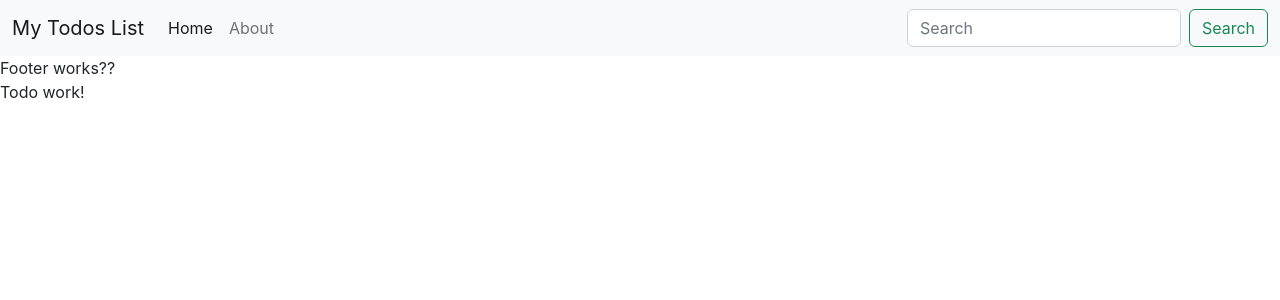
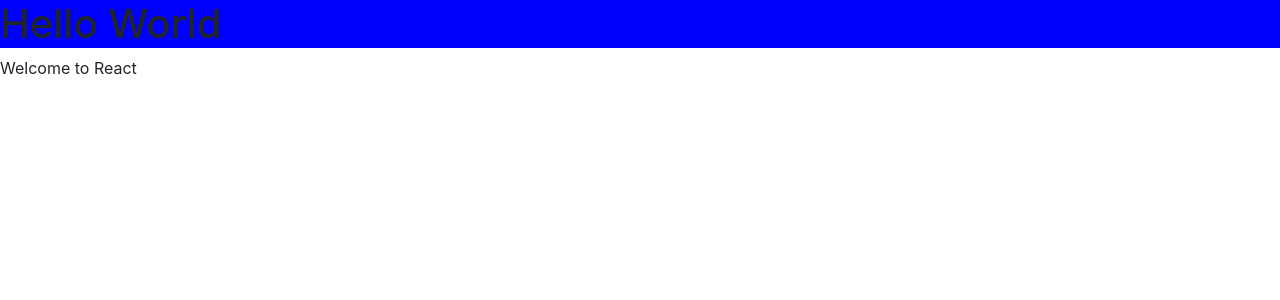
Before and after one commit to usmantasaddaq/mytodolist, a React (Create React App) app: page / in a window 1280 px wide. Shown: the top 300 px of the page. Built offline with nearby package versions, Linux system fonts and the light colour scheme.

Commit message:
mycomment

```diff
--- a/src/App.css
+++ b/src/App.css
@@ -36,3 +36,6 @@
     transform: rotate(360deg);
   }
 }
+h1{
+  background-color: blue;
+}
--- a/src/App.js
+++ b/src/App.js
@@ -1,30 +1,25 @@
 
 import './App.css';
+import React, {Component} from 'react'
+
 import Header from './myComponent/Header';
 import  {Footer}  from './myComponent/Footer';
 import { Todos } from './myComponent/Todos';
 import { TodoItems } from './myComponent/TodoItems';
-
-function App() {
- let todos =[{
-  sno:1,title:"Go to the market",
-  desc:"You need to go the market to get this job done"
- },{
-  sno:2,title:"Go to the mall",
-  desc:"You need to go the market to get this job done"
- },{
-  sno:3,title:"Go to the ghat",
-  desc:"You need to go the market to get this job done"
- }]
-
+class App extends Component {
+ render(){
   return (
-    <>
-     <Header title="My Todos List" searchBar ={true}/>
-  <Footer/>
-  <Todos/>
-  <TodoItems/>
-    </>
+    <div className='f1 tc'>
+    <h1>Hello World</h1>
+    <p>Welcome to React</p>
+    </div>
+  //   <> <Header title="My Todos List" searchBar ={true}/>
+  // <Footer/>
+  // <Todos/>
+  // <TodoItems/>
+  //   </>
   );
+}
 }
 
 export default App;
```
Also changed, not shown: package.json (+12 -1 lines), src/myComponent/Footer.js (+3 -5 lines), src/myComponent/TodoItems.js (+3 -5 lines), src/myComponent/Todos.js (+6 -6 lines).
